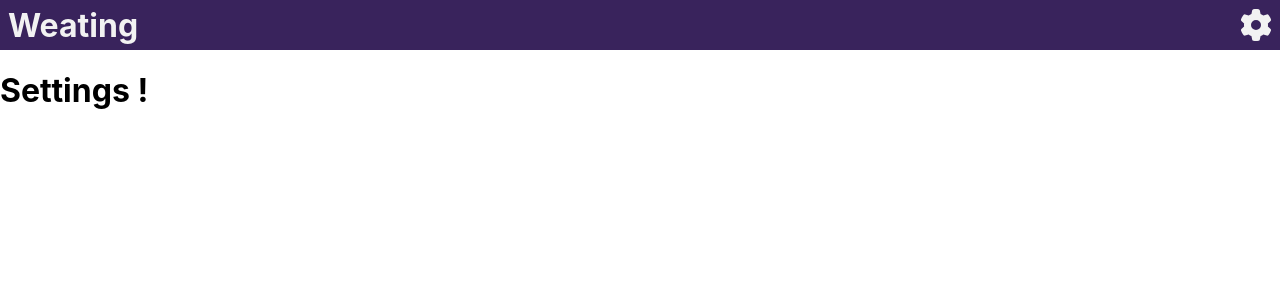
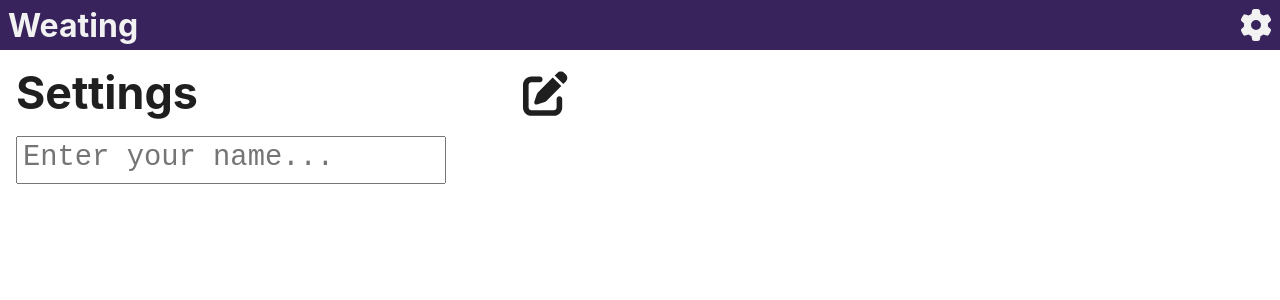
Before and after one commit to codeWorth/weating-frontend, a React (Create React App) app: page / in a window 1280 px wide. Both pictures are taken after a click on the icon 1256 px from the left and 25 px from the top of the page. Shown: the top 300 px of the page. Built offline with nearby package versions, Linux system fonts and the light colour scheme; the HTML template or start-up script is replaced by a standard one.

Commit message:
edit name in settings

```diff
--- a/src/App.css
+++ b/src/App.css
@@ -5,7 +5,12 @@
 }
 
 .Home {
-    padding: 10px;
+    padding: 8px;
+}
+
+.Home button {
+    margin: 8px;
+    font-size: 2rem;
 }
 
 .Room {
@@ -61,6 +66,40 @@
     font-size: 1.4rem;
 }
 
+.Settings {
+    color: rgb(31, 31, 31);
+    margin: 0px;
+    padding: 8px;
+}
+
+.Settings textarea {
+    resize: none;
+    margin: 8px;
+    font-size: 1.8rem;
+    height: 2.4rem;
+    width: 26rem;
+    padding: 4px 6px;
+}
+
+.Settings .Header {
+    max-width: 35rem;
+    display: flex;
+    flex-direction: row;
+    margin: 8px;
+}
+
+.Settings .Header h1 {
+    margin: 0px;
+    font-size: 2.8rem;
+    display: inline-block;
+    flex: 1;
+}
+
+.Settings .Header svg {
+    font-size: 2.8rem;
+    margin: auto 8px;
+}
+
 @media (max-aspect-ratio: 1.1) {
     .Room {
         flex-direction: column;
--- a/src/App.js
+++ b/src/App.js
@@ -6,14 +6,16 @@ import {
     useNavigate
 } from "react-router-dom";
 import { useEffect, useState } from 'react';
+import { FontAwesomeIcon } from "@fortawesome/react-fontawesome";
+import { faCheck, faEdit, faGear, faTimes } from "@fortawesome/free-solid-svg-icons";
 
 import "./App.css";
 import "./MainHeader.css";
 import { ApiService } from "./apiService";
 import Sidebar from "./sidebar/Sidebar";
 import Map from "./Map";
-import { FontAwesomeIcon } from "@fortawesome/react-fontawesome";
-import { faGear } from "@fortawesome/free-solid-svg-icons";
+
+const MAX_NAME_LEN = 24;
 
 function Home() {
     const navigate = useNavigate();
@@ -36,9 +38,41 @@ function Settings(props) {
     const name = props.name;
     const setName = props.setName;
 
-    return (
-        <h1>Settings {name}!</h1>
-    );
+    const [editing, setEditing] = useState(false);
+    const [inputName, setInputName] = useState(name);
+    const changeInputName = (e) => setInputName(e.target.value.slice(0, MAX_NAME_LEN));
+
+    function saveEdit() {
+        if (inputName.length > 0) {
+            setName(inputName);
+            setEditing(false);
+        }
+    }
+
+    function discardEdit() {
+        setInputName(name);
+        setEditing(false);
+    }
+
+    function editSettings() {
+        setEditing(true);
+    }
+
+    return (<div className="Settings">
+        <div className="Header">
+            <h1>Settings</h1>
+            {editing
+                ? <>
+                    <FontAwesomeIcon icon={faCheck} onClick={saveEdit}/>
+                    <FontAwesomeIcon icon={faTimes} onClick={discardEdit}/>
+                </>
+                : <>
+                    <FontAwesomeIcon icon={faEdit} onClick={editSettings}/>
+                </>
+            }
+        </div>
+        <textarea readOnly={!editing} value={inputName} onChange={changeInputName} placeholder="Enter your name..."></textarea>
+    </div>);
 }
 
 function Room(props) {
```
